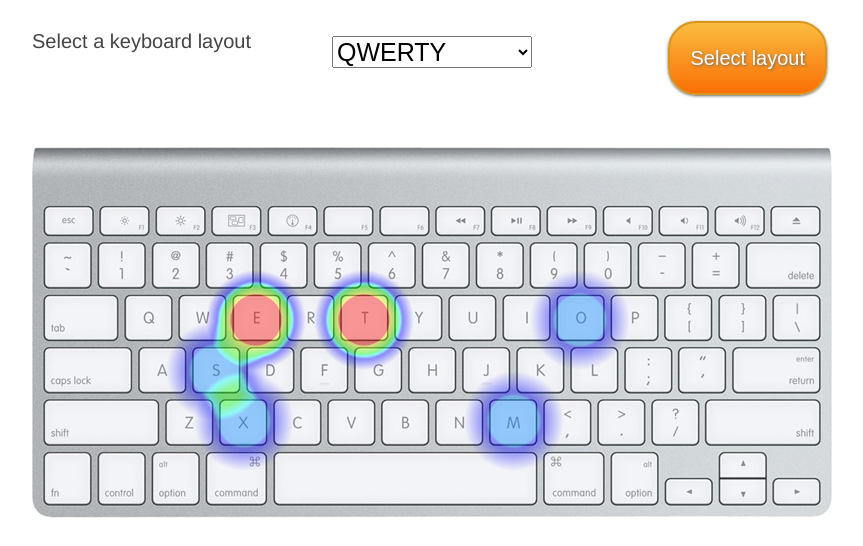
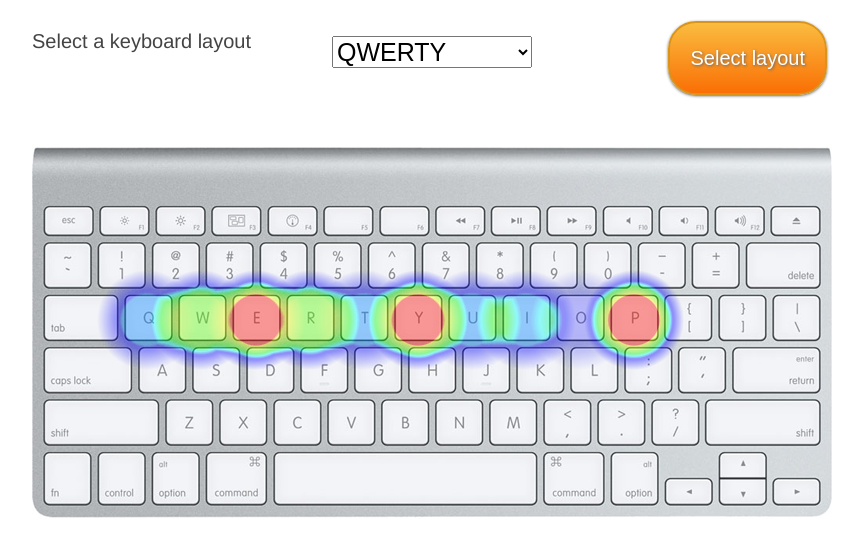
Before and after one commit to jbensal-zz/keyboard-viz, a plain HTML site: page index.html in a window 1280 px wide. Shown: the part 129-675 px from the top of the page, without its empty margins (208-1071 px from the left). Drawn offline with Linux system fonts and the light colour scheme.

Commit message:
reading in keys from dictionary

```diff
--- a/index.html
+++ b/index.html
@@ -3,7 +3,7 @@
     <head>
         <meta charset="utf-8" />
         <meta http-equiv="X-UA-Compatible" content="IE=edge,chrome=1" />
-        <title>Keyboard Heatmap | Realtime heatmap visualization of text character distribution</title>
+        <title>Keyboard Visualization</title>
         <meta name="description" content="This is a demonstration of a keyboard heatmap visualizing character distribution of text" />
         <meta name="viewport" content="width=device-width, initial-scale=1.0">
         <link rel="stylesheet" href="style.css" />
@@ -75,31 +75,44 @@
 
                 //var typeField = document.getElementById("typefield");
 
+                var counts = {"Q": 2,"W": 3,"E": 4,"R": 3,"T": 2,"Y": 4,"U": 2, "I": 2,"O": 1,"P": 4};
+
+                //console.log(Object.keys(counts).length);
+
                 var repaint = function(){
                     var data = [],
                         max = 0,
                         temp = {},
                         //text = typeField.value,
-                        text = "some text",
+                        text = "some text1111;;;",
                         tlen = text.length,
                         coordinates = app.coordinates;
 
-                    for(var i=0; i < tlen; i++){
+                        //console.log(coordinates)
 
-                        var key = text.charAt(i);
+                    for(var i = 0; i < Object.keys(counts).length; i++){
+                        //console.log(i);
+                        //console.log(Object.keys(counts)[i]);
+
+                        var key = Object.keys(counts)[i];
                         if(/^[A-Za-z]$/.test(key)){
                             key = key.toUpperCase();
                         }
+                        console.log(key);
+
                         if(app.config.exclude && app.EXCLUDES.indexOf(key) == -1){
                             var coord;
                             coord = coordinates[key];
+                            //console.log(coord)
                             if(coord){
                                 for(var s = 0; s < coord.length; s += 2) {
                                     var joined = coord.slice(s, s+2).join(";");
                                     if(!temp[joined])
                                         temp[joined] = 0;
 
-                                    temp[joined] += 1;
+                                    //temp[joined] += 1;
+                                    temp[joined] = counts[key];
+                                    console.log(counts[key]);
                                 }
                             }
                         }
```
